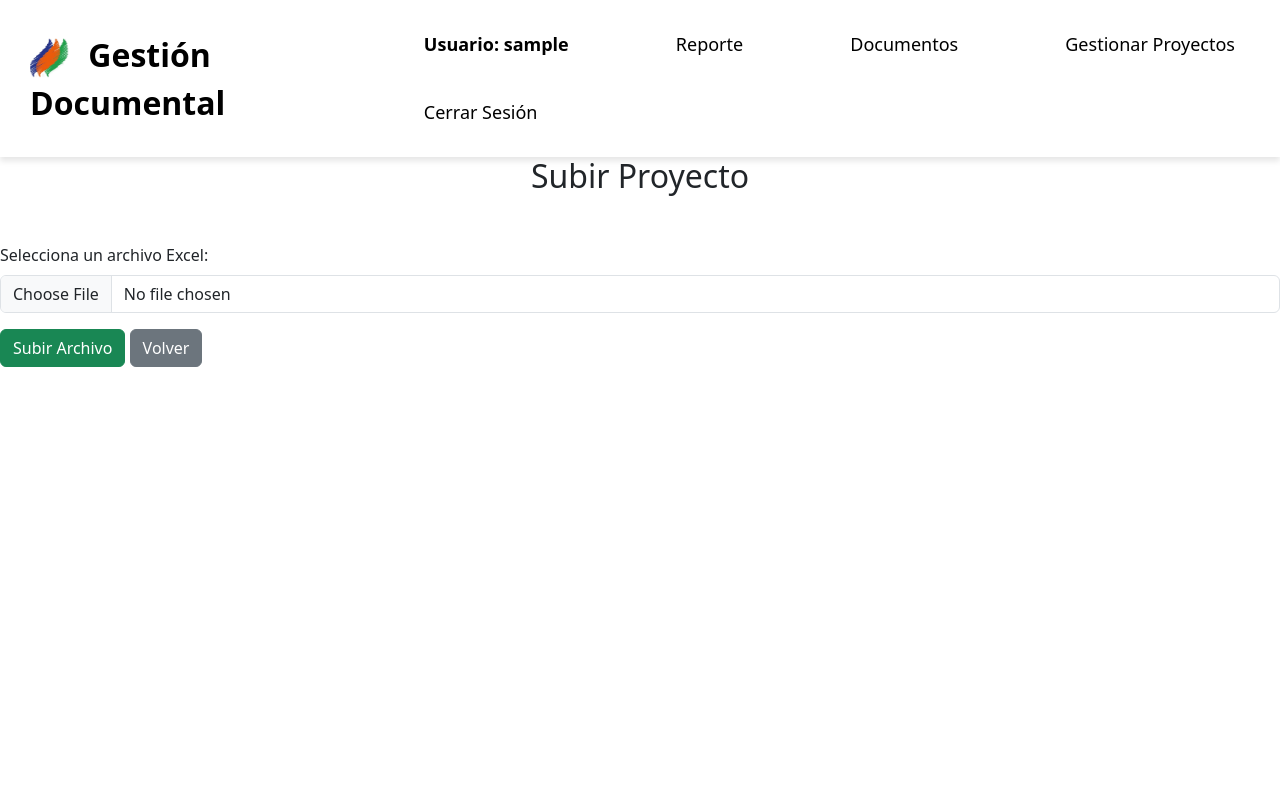
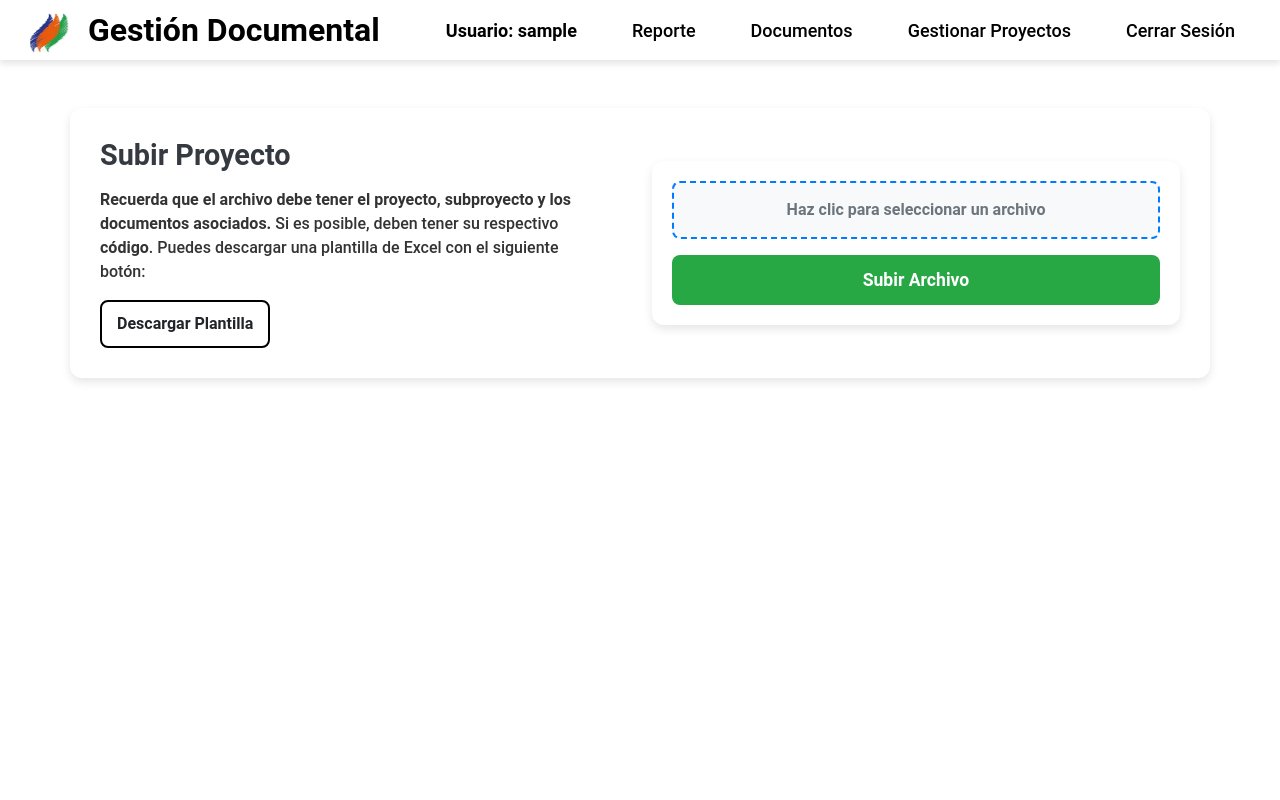
Before and after one commit to felipe97rg/APLICACION_DOCUMENTOS, a Django app: page /upload_proyecto/ in a window 1280 px wide. Run offline with Django 5.2, Linux system fonts and the light colour scheme; the visitor is signed in with stand-in values (Sample User, id 1).

Commit message:
cambios en el frontend fds -1

```diff
--- a/documentos/static/documentos/css/base.css
+++ b/documentos/static/documentos/css/base.css
@@ -1,16 +1,22 @@
 /* Fondo y altura de la página */
 body {
+
     min-height: 100vh;
     background: url("") no-repeat center center fixed;
     background-size: cover;
     display: flex;
     flex-direction: column;
+    margin: 0;
+    font-family: 'Roboto', sans-serif;
+
+
 }
 
 /* Barra de navegación */
 .header {
     width: 100%;
     background: #ffffff;
+    height: 60px;
     padding: 15px 30px;
     display: flex;
     align-items: center;
@@ -84,3 +90,7 @@ body {
     padding: 8px 15px;
     box-shadow: none !important;
 }
+
+.main {
+    padding-top: 90px;
+}
--- a/documentos/static/documentos/css/inicio.css
+++ b/documentos/static/documentos/css/inicio.css
@@ -20,6 +20,7 @@ body {
     justify-content: space-between;
     box-shadow: 0px 4px 6px rgba(0, 0, 0, 0.1);
     z-index: 1000;
+    position: fixed;
 }
 
 
@@ -29,6 +30,7 @@ body {
     display: flex;
     align-items: center;
     justify-content: space-between;
+    position: fixed;
 }
 
 /* Logo */
--- /dev/null
+++ b/documentos/static/documentos/css/upload_proyecto.css
@@ -0,0 +1,139 @@
+/* 🔹 Sección general de subida */
+.upload-section {
+    background: #ffffff;
+    padding: 30px;
+    border-radius: 12px;
+    box-shadow: 0px 4px 10px rgba(0, 0, 0, 0.1);
+}
+
+/* 🔹 Estilo del texto de la izquierda */
+.upload-section h2 {
+    font-size: 1.8rem;
+    font-weight: bold;
+    color: #343a40;
+    margin-bottom: 15px;
+}
+
+.upload-instructions {
+    font-size: 1rem;
+    color: #333;
+    font-weight: 500;
+    max-width: 90%;
+}
+
+/* 🔹 Botón de descarga */
+.upload-section .btn-outline-dark {
+    padding: 10px 15px;
+    font-size: 1rem;
+    font-weight: bold;
+    text-decoration: none;
+    border: 2px solid black;
+    border-radius: 8px;
+    transition: all 0.3s ease-in-out;
+}
+
+.upload-section .btn-outline-dark:hover {
+    background-color: black;
+    color: white;
+}
+
+/* 🔹 Contenedor del formulario de carga */
+.upload-container {
+    background: #ffffff;
+    padding: 20px;
+    border-radius: 12px;
+    box-shadow: 0px 4px 10px rgba(0, 0, 0, 0.1);
+    text-align: center;
+}
+
+/* 🔹 Caja de carga de archivos */
+.upload-box {
+    border: 2px dashed #007bff;
+    background: #f8f9fa;
+    padding: 15px;
+    border-radius: 8px;
+    cursor: pointer;
+    width: 100%;
+    text-align: center;
+    transition: all 0.3s ease-in-out;
+}
+
+.upload-box:hover {
+    border-color: #0056b3;
+    background: #e9ecef;
+}
+
+/* 🔹 Ocultar el input de archivo real */
+.upload-box input[type="file"] {
+    display: none;
+}
+
+/* 🔹 Texto dentro de la caja */
+.upload-text {
+    font-size: 1rem;
+    color: #6c757d;
+    font-weight: bold;
+}
+
+/* 🔹 Botones */
+.upload-container .btn {
+    width: 100%;
+    padding: 12px;
+    font-size: 1.1rem;
+    font-weight: bold;
+    border-radius: 8px;
+    transition: all 0.3s ease-in-out;
+}
+
+.upload-container .btn-success {
+    background-color: #28a745;
+    border: none;
+}
+
+.upload-container .btn-success:hover {
+    background-color: #218838;
+}
+
+.upload-container .btn-secondary {
+    margin-top: 10px;
+    background-color: #6c757d;
+    border: none;
+}
+
+.upload-container .btn-secondary:hover {
+    background-color: #5a6268;
+}
+
+/* 🔹 Mensajes de éxito y error */
+.upload-container .alert {
+    padding: 12px;
+    border-radius: 8px;
+    font-size: 1rem;
+    width: 100%;
+}
+
+.upload-container .alert-success {
+    background-color: #d4edda;
+    color: #155724;
+}
+
+.upload-container .alert-danger {
+    background-color: #f8d7da;
+    color: #721c24;
+}
+
+.upload-list {
+    list-style-type: none;
+    padding: 0;
+    font-size: 1rem;
+    color: #333;
+}
+
+.upload-list li {
+    margin-bottom: 8px;
+}
+
+.upload-list ul {
+    padding-left: 20px;
+    list-style-type: disc;
+}
--- /dev/null
+++ b/documentos/static/documentos/js/upload_proyecto.js
@@ -0,0 +1,12 @@
+function mostrarNombreArchivo() {
+    var input = document.getElementById('archivo_excel');
+    var fileName = document.getElementById('file-name');
+
+    if (input.files.length > 0) {
+        fileName.textContent = "📂 " + input.files[0].name;
+        fileName.style.color = "#007bff"; // Cambia el color para resaltar
+    } else {
+        fileName.textContent = "Haz clic para seleccionar un archivo";
+        fileName.style.color = "#6c757d"; // Color gris por defecto
+    }
+}
--- a/documentos/templates/documentos/base.html
+++ b/documentos/templates/documentos/base.html
@@ -24,21 +24,22 @@
 
 
             <nav class="navbar">
-
                 <span class="user-info">Usuario: {{ user.username }}</span>
-                <a href="{% url 'reporte' %}" class="nav-link">Reporte</a>
-                <a href="{% url 'dashboard' %}" class="nav-link">Documentos</a>
-                <a href="{% url 'upload_proyecto' %}" class="nav-link">Gestionar Proyectos</a>
-                {% block navbar_extra %}{% endblock %}
+                <a href="{% url 'reporte' %}" class="nav-link {% if request.path == '/reporte/' %}active{% endif %}">Reporte</a>
+                <a href="{% url 'dashboard' %}" class="nav-link {% if request.path == '/dashboard/' %}active{% endif %}">Documentos</a>
+                <a href="{% url 'upload_proyecto' %}" class="nav-link {% if request.path == '/upload_proyecto/' %}active{% endif %}">Gestionar Proyectos</a>
                 <a href="{% url 'logout' %}" class="nav-link">Cerrar Sesión</a>
             </nav>
+
         </div>
     </header>
 
     <!-- Contenido dinámico de cada página -->
-    <div>
-        {% block content %}{% endblock %}
-    </div>
+    <main>
+        <div class="content">
+            {% block content %}{% endblock %}
+        </div>
+    </main>
 </body>
 
 </html>
--- a/documentos/templates/documentos/upload_proyecto.html
+++ b/documentos/templates/documentos/upload_proyecto.html
@@ -3,14 +3,28 @@
 {% block title %}Nuevo Proyecto - Gestión Documental{% endblock %}
 
 {% block content %}
-<div class="mt5- mb-5">
-    <h2 class="text-center mb-4">Subir Proyecto</h2>
+{% load static %}
+<div class="container upload-section mt-5 mb-5">
+    <div class="row align-items-center">
+        <!-- Columna izquierda: Texto + Botón de descarga -->
+        <div class="col-md-6">
+            <h2>Subir Proyecto</h2>
+            <p class="upload-instructions">
+                <strong>Recuerda que el archivo debe tener el proyecto, subproyecto y los documentos asociados.</strong>
+                Si es posible, deben tener su respectivo <strong>código</strong>. Puedes descargar una plantilla de Excel con el siguiente botón:
+            </p>
 
+            <a href="{% static 'documentos/files/Listado_de_entregables_plantilla.xlsx' %}" class="btn btn-outline-dark">Descargar Plantilla</a>
+        </div>
+
+        <!-- Columna derecha: Formulario -->
+        <div class="col-md-6">
+            <div class="upload-container">
                 <!-- Mensajes de éxito o error -->
                 {% if messages %}
                     <div class="mt-3">
                         {% for message in messages %}
-                <div class="alert {% if message.tags == 'success' %}alert-success{% elif message.tags == 'error' %}alert-danger{% endif %} alert-dismissible fade show text-center shadow-sm" role="alert">
+                            <div class="alert {% if message.tags == 'success' %}alert-success{% elif message.tags == 'error' %}alert-danger{% endif %} alert-dismissible fade show shadow-sm" role="alert">
                                 <strong>{% if message.tags == 'success' %}✔{% else %}⚠{% endif %}</strong>
                                 {{ message }}
                                 <button type="button" class="btn-close" aria-label="Close"></button>
@@ -18,20 +32,31 @@
                         {% endfor %}
                     </div>
                 {% endif %}
-    <div class="mt-5 mb-5">
+
                 <!-- Formulario de carga -->
                 <form method="POST" enctype="multipart/form-data" action="{% url 'upload_proyecto' %}">
                     {% csrf_token %}
-        <div class="mb-3">
-            <label for="archivo_excel" class="form-label">Selecciona un archivo Excel:</label>
-            <input type="file" name="archivo_excel" id="archivo_excel" class="form-control" required>
+
+                    <!-- Caja de carga de archivos -->
+                    <!-- Caja de carga de archivos -->
+                    <label for="archivo_excel" class="upload-box">
+                        <span id="file-name" class="upload-text">Haz clic para seleccionar un archivo</span>
+                        <input type="file" name="archivo_excel" id="archivo_excel" required onchange="mostrarNombreArchivo()">
+                    </label>
+
+                    <button type="submit" class="btn btn-success mt-3">Subir Archivo</button>
+
+                </form>
             </div>
-        <button type="submit" class="btn btn-success">Subir Archivo</button>
-        <a href="{% url 'dashboard' %}" class="btn btn-secondary">Volver</a>
-    </form>
+        </div>
     </div>
 </div>
 
 
+{% load static %}
+<!-- CSS personalizados -->
+<link rel="stylesheet" href="{% static 'documentos/css/upload_proyecto.css' %}">
+<script src="{% static 'documentos/js/upload_proyecto.js' %}" defer></script>
+
 
 {% endblock %}
--- a/documentos/views.py
+++ b/documentos/views.py
@@ -267,7 +267,7 @@ def upload_proyecto(request):
                             )
 
             messages.success(request, 'Archivo procesado exitosamente')
-            return redirect('dashboard')  # Redirige al dashboard después del éxito
+            return redirect('reporte')  # Redirige al dashboard después del éxito
         except Exception as e:
             messages.error(request, f'Error al procesar el archivo: {str(e)}')
             return redirect('upload_proyecto')
```
Also changed, not shown: documentos/static/documentos/css/dashboard.css (+62 -0 lines), documentos/static/documentos/js/scripts.js (+74 -175 lines), documentos/templates/documentos/dashboard.html (+8 -37 lines), 7 other files. Lines whose indentation alone changed are shown as unchanged.
